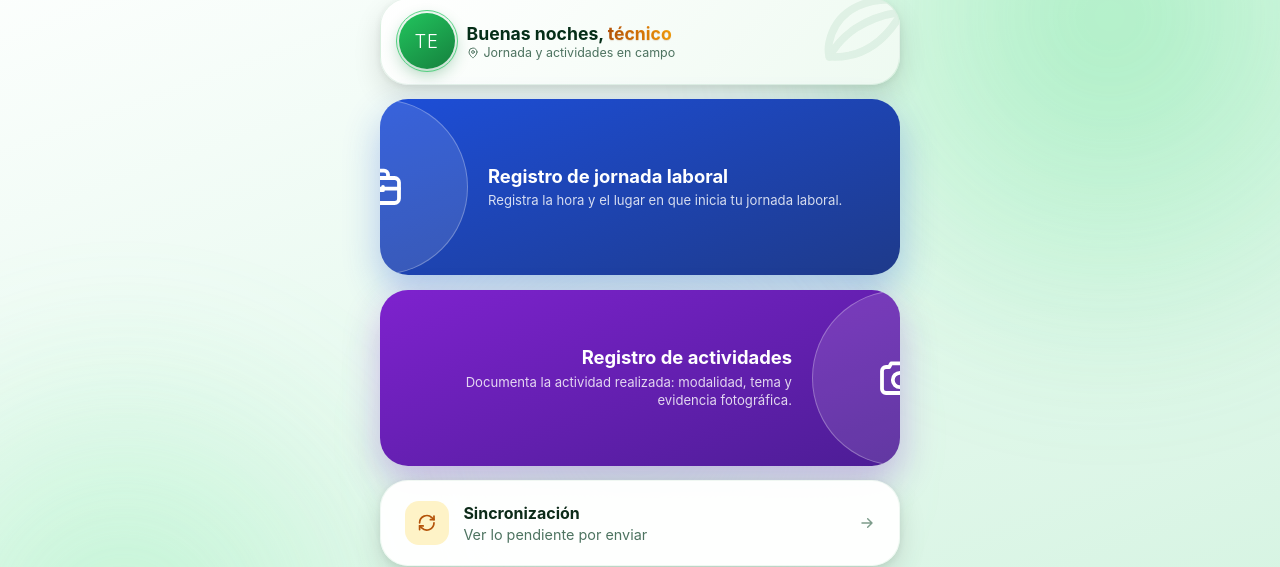
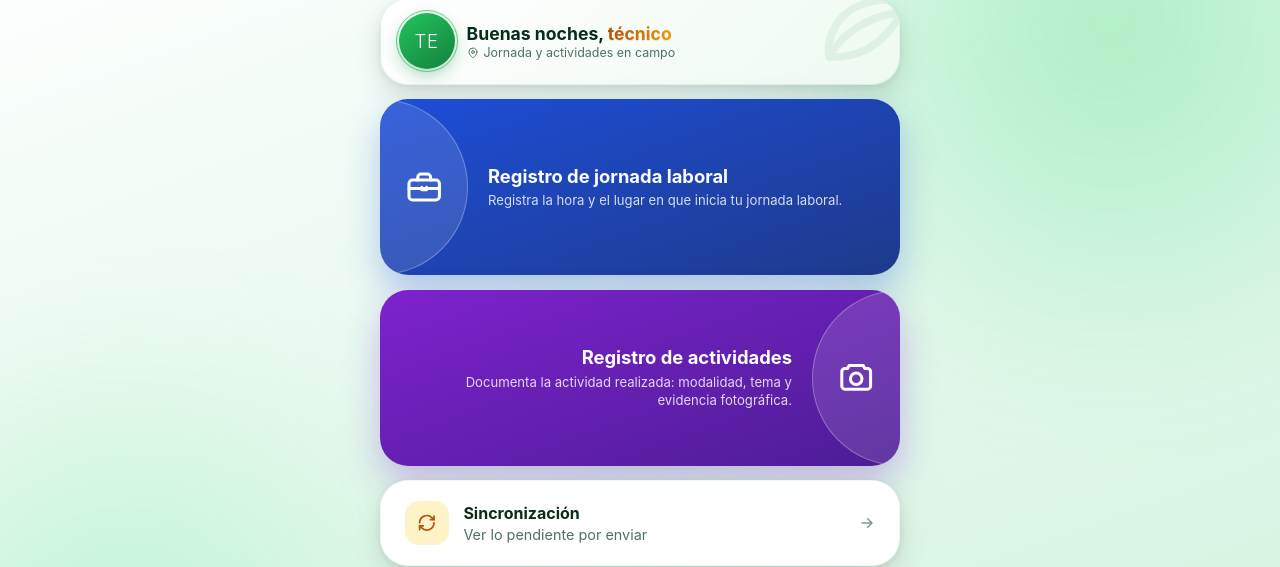
Before and after one commit to jessfn/ECAPWA, a Vue app in the folder pwa-eca/: page / in a window 1280 px wide. Shown: the part 98-665 px from the top of the page. Built offline with nearby package versions, Linux system fonts and the light colour scheme; no server answers; sample sign-in values are in the browser's storage.

Commit message:
Regresa el icono a verse completo, centrado en la mitad visible del circulo

```diff
--- a/pwa-eca/src/views/InicioView.vue
+++ b/pwa-eca/src/views/InicioView.vue
@@ -324,16 +324,17 @@ const accesos = [
 .inicio-hero__medio-circulo--izquierda {
   left: 0;
   transform: translateX(-50%);
-  /* El ícono queda centrado en el círculo COMPLETO (no en la mitad
-     visible): como el círculo está centrado justo en el borde de la
-     tarjeta, la otra mitad del ícono queda recortada por el
-     `overflow: hidden` del contenedor — pedido explícito. */
-  justify-content: center;
+  /* El ícono se centra dentro de la mitad VISIBLE del círculo (no del
+     círculo completo) — así se ve entero, sin que el borde de la tarjeta
+     le recorte la mitad. */
+  justify-content: flex-end;
+  padding-right: 1.5rem;
 }
 .inicio-hero__medio-circulo--derecha {
   right: 0;
   transform: translateX(50%);
-  justify-content: center;
+  justify-content: flex-start;
+  padding-left: 1.5rem;
 }
 
 .inicio-hero__icono {
@@ -343,8 +344,8 @@ const accesos = [
   color: #fff;
 }
 .inicio-hero__icono svg {
-  width: 3rem;
-  height: 3rem;
+  width: 2.4rem;
+  height: 2.4rem;
 }
 
 .inicio-hero__texto {
```
